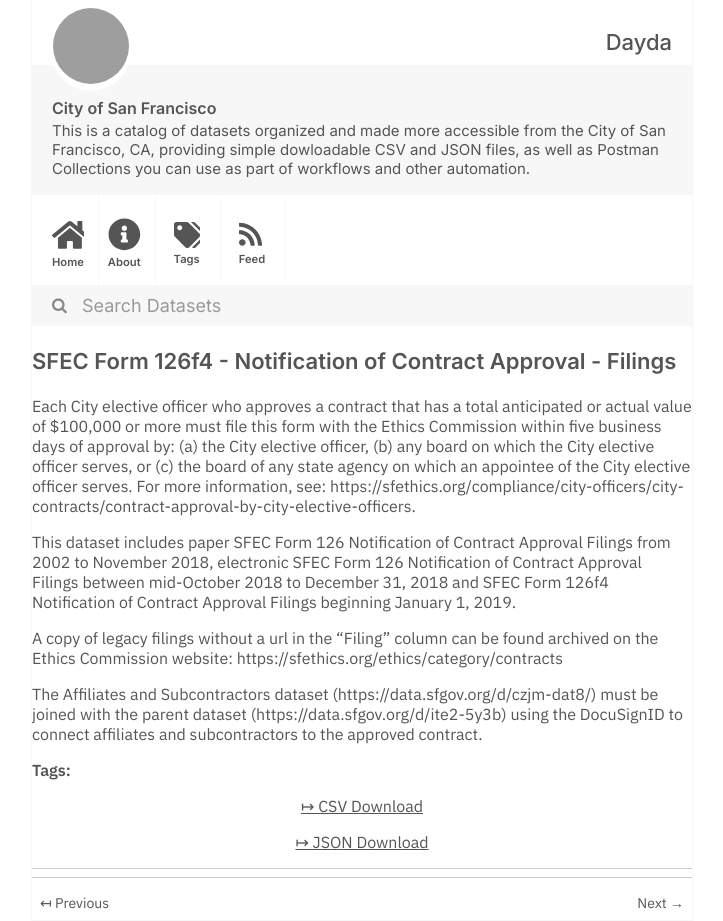
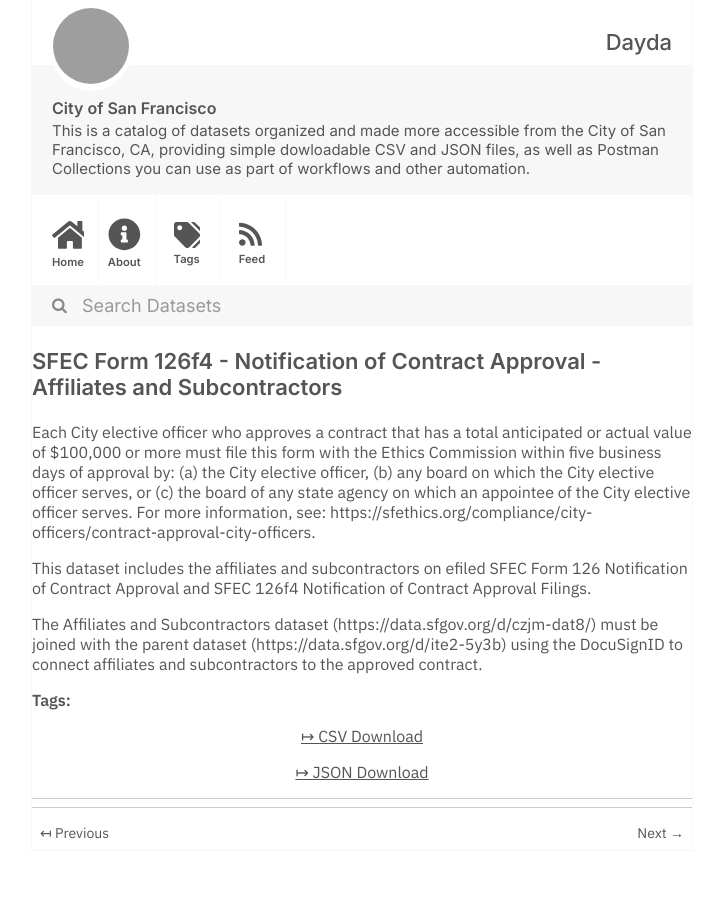
Before and after one commit to dayda-entities/city-of-san-francisco, a Jekyll site: the page built from _posts/2020-11-10-sfec-form-126f4-notification-o.md, in a window 1280 px wide, cut to the strip 0-921 px from the top of the page. Shown: the whole strip, without its empty margins (278-1001 px from the left). Built offline with Jekyll 4.4.1, drawn with Linux system fonts in a browser that asks for light colours; after the commit the page ends 900 px from its top, so only the background shows below that; grey boxes are pictures that could not be loaded.

Commit message:
Publish Data

```diff
--- a/_posts/2020-11-10-sfec-form-126f4-notification-o.md
+++ b/_posts/2020-11-10-sfec-form-126f4-notification-o.md
@@ -1,21 +1,21 @@
 ---
-title: SFEC Form 126f4 - Notification of Contract Approval - Filings
-created: '2020-11-10T16:56:39.961994'
-modified: '2020-12-04T19:34:13.193086'
+title: >-
+  SFEC Form 126f4 - Notification of Contract Approval - Affiliates and
+  Subcontractors
+created: '2020-11-10T16:56:26.316723'
+modified: '2020-12-04T19:33:27.481898'
 state: active
 type: dataset
 tags: []
 groups:
   - Local Government
-csv_url: 'https://data.sfgov.org/api/views/ite2-5y3b/rows.csv?accessType=DOWNLOAD'
-json_url: 'https://data.sfgov.org/api/views/ite2-5y3b/rows.json?accessType=DOWNLOAD'
+csv_url: 'https://data.sfgov.org/api/views/czjm-dat8/rows.csv?accessType=DOWNLOAD'
+json_url: 'https://data.sfgov.org/api/views/czjm-dat8/rows.json?accessType=DOWNLOAD'
 layout: post
 
 ---
-Each City elective officer who approves a contract that has a total anticipated or actual value of $100,000 or more must file this form with the Ethics Commission within five business days of approval by: (a) the City elective officer, (b) any board on which the City elective officer serves, or (c) the board of any state agency on which an appointee of the City elective officer serves.  For more information, see: https://sfethics.org/compliance/city-officers/city-contracts/contract-approval-by-city-elective-officers.
+Each City elective officer who approves a contract that has a total anticipated or actual value of $100,000 or more must file this form with the Ethics Commission within five business days of approval by: (a) the City elective officer, (b) any board on which the City elective officer serves, or (c) the board of any state agency on which an appointee of the City elective officer serves. For more information, see: https://sfethics.org/compliance/city-officers/contract-approval-city-officers.
 
-This dataset includes paper SFEC Form 126 Notification of Contract Approval Filings from 2002 to November 2018, electronic SFEC Form 126 Notification of Contract Approval Filings between mid-October 2018 to December 31, 2018 and SFEC Form 126f4 Notification of Contract Approval Filings beginning January 1, 2019.
-
-A copy of legacy filings without a url in the "Filing" column can be found archived on the Ethics Commission website: https://sfethics.org/ethics/category/contracts
+This dataset includes the affiliates and subcontractors on efiled SFEC Form 126 Notification of Contract Approval and SFEC 126f4 Notification of Contract Approval Filings.
 
 The Affiliates and Subcontractors dataset (https://data.sfgov.org/d/czjm-dat8/) must be joined with the parent dataset (https://data.sfgov.org/d/ite2-5y3b) using the DocuSignID to connect affiliates and subcontractors to the approved contract.
```
